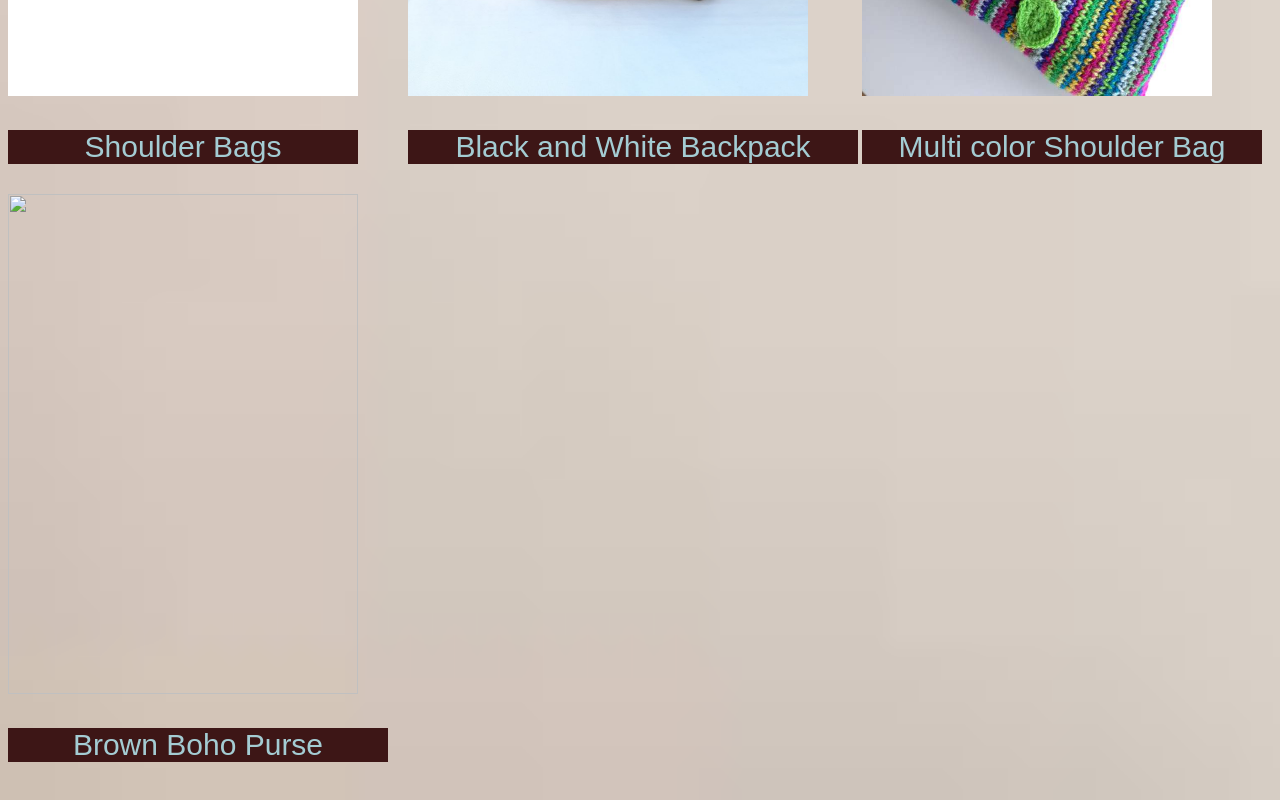
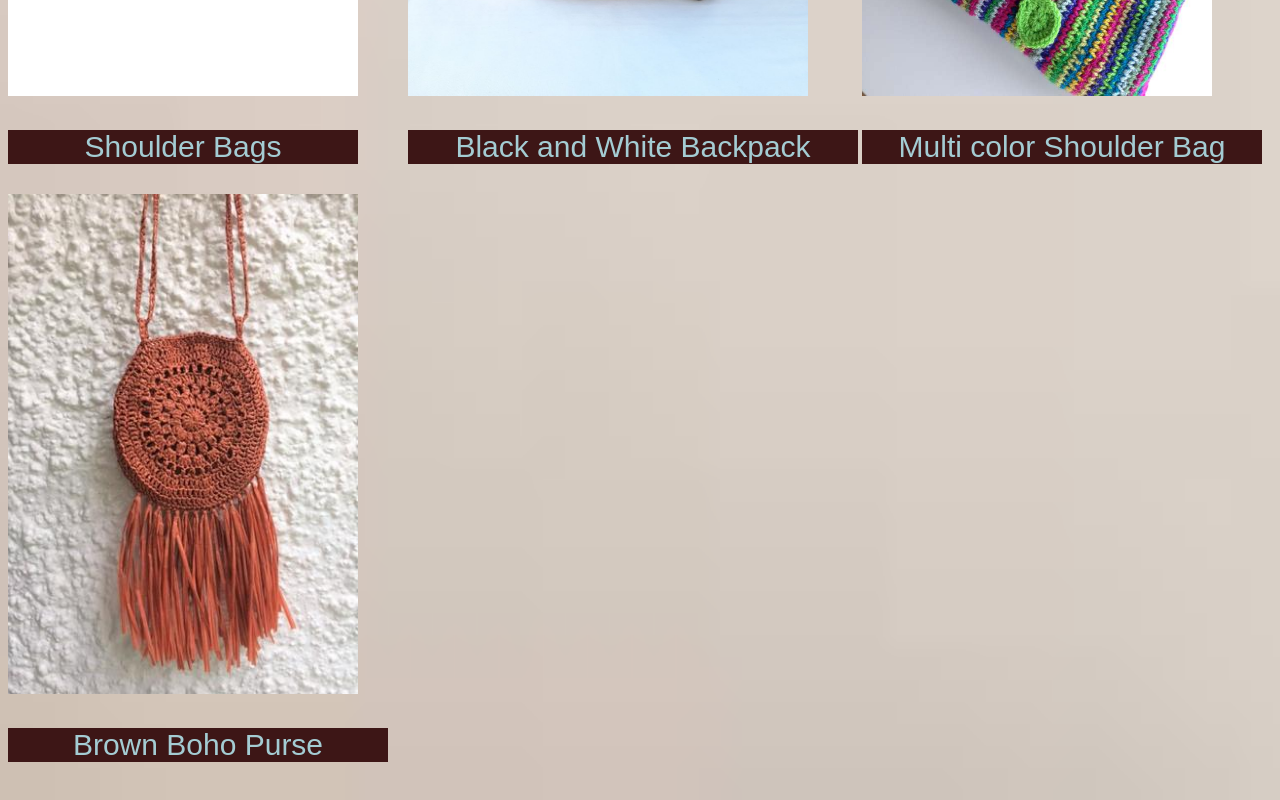
Before and after one commit to Lidet-Luelseged/Website_Assignment, a plain HTML site: page Crochet Accessories.html in a window 1280 px wide. Shown: the part 3253-4053 px from the top of the page. Drawn offline with Linux system fonts and the light colour scheme; files whose address does not match are found by name.

Commit message:
Readme-updated-2

```diff
--- a/Crochet Accessories.html
+++ b/Crochet Accessories.html
@@ -80,7 +80,7 @@
     </div>
     <div class="images">
         <div style="float: left; margin-right: 30px;"></div>
-        <img src=Assets/b2.jpg" height="500" width="350" >
+        <img src="Assets/b2.jpg" height="500" width="350" >
         <p style="color: rgb(164, 204, 211); font-family: fantasy; font-size: 30px;background-color: rgb(61, 22, 22)"> Brown Boho Purse</p>
     </div>
 </head>
```
